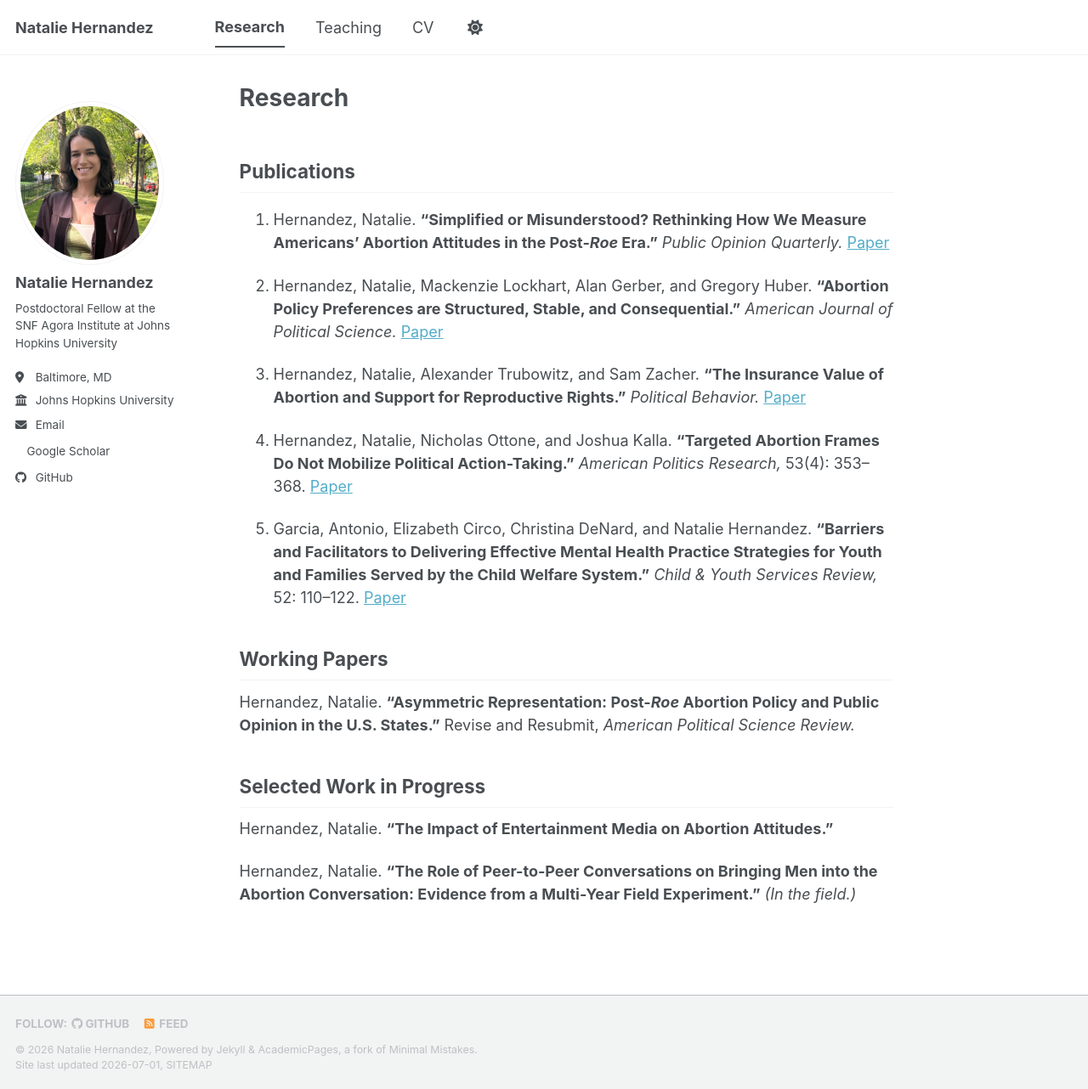
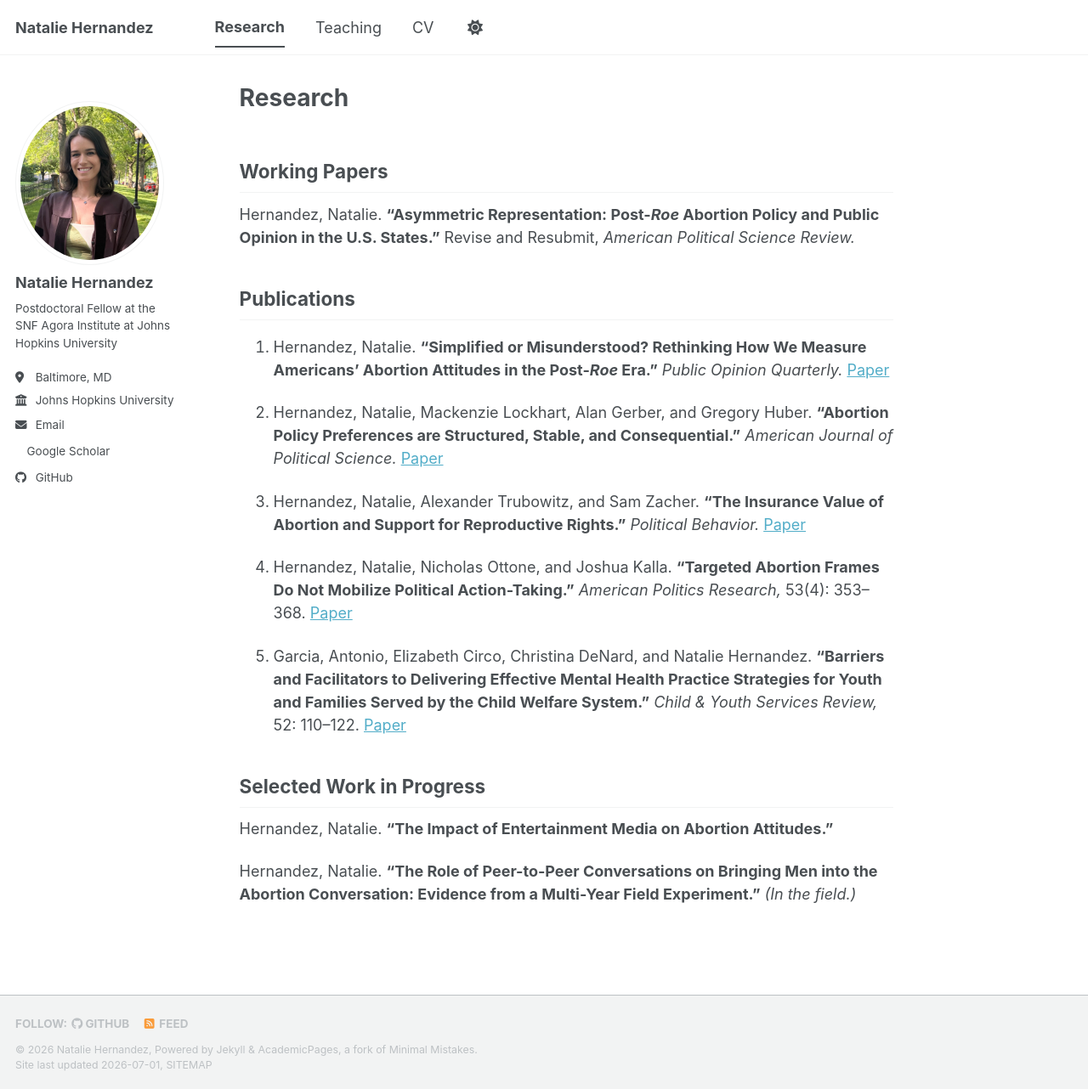
Before and after one commit to nataliehdez11/nataliehdez11.github.io, a Jekyll site: the page built from _pages/research.md, in a window 1280 px wide and 1282 px high. Shown: the whole window at 85% size. Built offline with Jekyll 4.4.1, drawn with Linux system fonts in a browser that asks for light colours; a style sheet for code colours, icons or effects is not loaded; part of the change alters nothing that is shown.

```diff
--- a/_pages/research.md
+++ b/_pages/research.md
@@ -4,21 +4,21 @@ permalink: /publications/
 author_profile: true
 ---
 
+## Working Papers
+
+Hernandez, Natalie. **"Asymmetric Representation: Post-*Roe* Abortion Policy and Public Opinion in the U.S. States."** Revise and Resubmit, *American Political Science Review.*
+
 ## Publications
 
 2026. Hernandez, Natalie. **"Simplified or Misunderstood? Rethinking How We Measure Americans' Abortion Attitudes in the Post-*Roe* Era."** *Public Opinion Quarterly.* [Paper](https://academic.oup.com/poq/advance-article/doi/10.1093/poq/nfag050/8712744)
 
-2026. Hernandez, Natalie, Mackenzie Lockhart, Alan Gerber, and Gregory Huber. **"Abortion Policy Preferences are Structured, Stable, and Consequential."** *American Journal of Political Science.* [Paper](https://doi.org/10.1111/ajps.70043)
+2026. Hernandez, Natalie, Mackenzie Lockhart, Alan Gerber, and Gregory Huber. **"Abortion Policy Preferences are Structured, Stable, and Consequential."** *American Journal of Political Science.* [Paper](https://onlinelibrary.wiley.com/doi/10.1111/ajps.70036)
 
-2025. Hernandez, Natalie, Alexander Trubowitz, and Sam Zacher. **"The Insurance Value of Abortion and Support for Reproductive Rights."** *Political Behavior.* [Paper](https://link.springer.com/article/10.1007/s11109-024-09983-6)
+2025. Hernandez, Natalie, Alexander Trubowitz, and Sam Zacher. **"The Insurance Value of Abortion and Support for Reproductive Rights."** *Political Behavior.* [Paper](https://link.springer.com/article/10.1007/s11109-025-10011-z)
 
-2025. Hernandez, Natalie, Nicholas Ottone, and Joshua Kalla. **"Targeted Abortion Frames Do Not Mobilize Political Action-Taking."** *American Politics Research,* 53(4): 353–368. [Paper](https://journals.sagepub.com/doi/10.1177/1532673X241302112)
+2025. Hernandez, Natalie, Nicholas Ottone, and Joshua Kalla. **"Targeted Abortion Frames Do Not Mobilize Political Action-Taking."** *American Politics Research,* 53(4): 353–368. [Paper](https://journals.sagepub.com/doi/10.1177/1532673X251324137?__cf_chl_f_tk=XMH5ii3jc7CEZSJEfSLTFilL9m.sPuy_FJKPVJFDNx4-1782938380-1.0.1.1-5DVQyj0ESqBvOGblPDA0FeOM9IlaIWqYTDAy_IovtkE)
 
-2015. Garcia, Antonio, Elizabeth Circo, Christina DeNard, and Natalie Hernandez. **"Barriers and Facilitators to Delivering Effective Mental Health Practice Strategies for Youth and Families Served by the Child Welfare System."** *Child & Youth Services Review,* 52: 110–122. [Paper](https://www.sciencedirect.com/science/article/pii/S0190740915000768)
-
-## Working Papers
-
-Hernandez, Natalie. **"Asymmetric Representation: Post-*Roe* Abortion Policy and Public Opinion in the U.S. States."** Revise and Resubmit, *American Political Science Review.*
+2015. Garcia, Antonio, Elizabeth Circo, Christina DeNard, and Natalie Hernandez. **"Barriers and Facilitators to Delivering Effective Mental Health Practice Strategies for Youth and Families Served by the Child Welfare System."** *Child & Youth Services Review,* 52: 110–122. [Paper](https://www.sciencedirect.com/science/article/abs/pii/S0190740915000912?casa_token=xJ4IZDv5iHsAAAAA:r0tMZY5rpMLRBqoEt6jjf_Qqm-ImXxOAOO4bwkLi4yIgtlvkInH18Sv3QWUjGK1K3sy4l7GASkk)
 
 ## Selected Work in Progress
 
```
